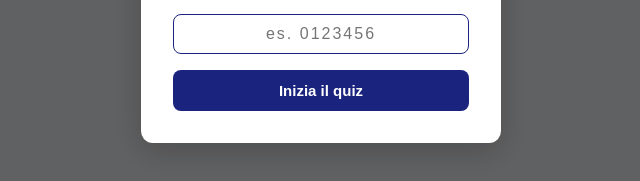
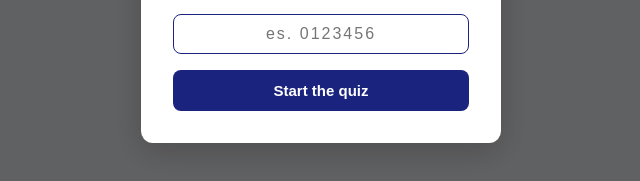
Before and after one commit to AleScotto78/quiz-unicas-1, a plain HTML site: page index.html in a window 1280 px wide. Shown: the part 371-552 px from the top of the page, 319-959 px from the left. Drawn offline with Linux system fonts and the light colour scheme.

Commit message:
Change button text from Italian to English

```diff
--- a/index.html
+++ b/index.html
@@ -171,7 +171,7 @@
         maxlength="10"
         autofocus
       />
-      <button id="matricola-btn" onclick="avviaQuiz()">Inizia il quiz</button>
+      <button id="matricola-btn" onclick="avviaQuiz()">Start the quiz</button>
     </div>
   </div>
 
```
